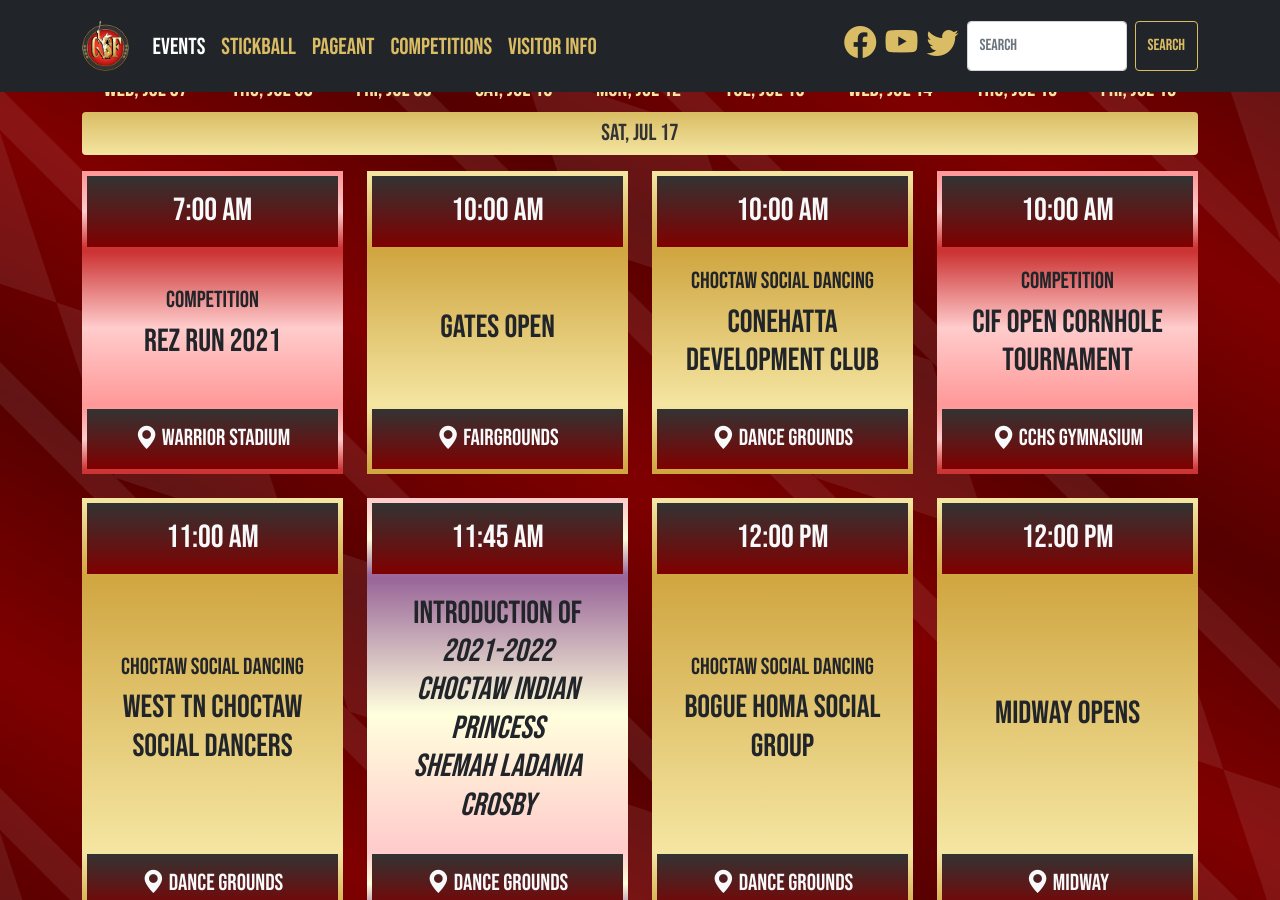
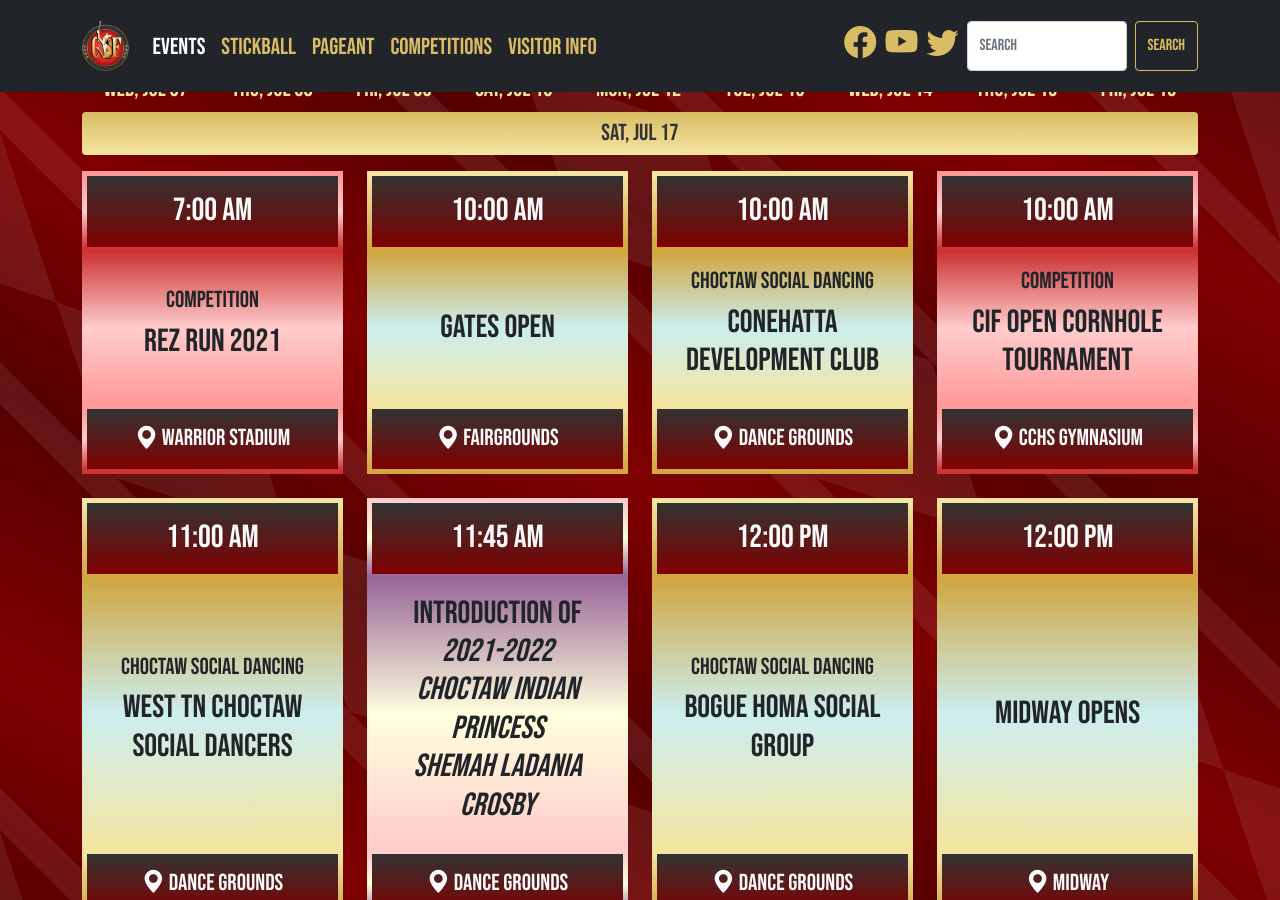
Before and after one commit to smattera/smattera.github.io, a Jekyll site: the page built from events/index.md, in a window 1280 px wide and 900 px high, scrolled down 954 px. Built offline with Jekyll 4.4.1, drawn with Linux system fonts in a browser that asks for light colours; nearby versions of some CDN libraries.

Commit message:
Update main.scss

```diff
--- a/_includes/eventGold.html
+++ b/_includes/eventGold.html
@@ -3,7 +3,7 @@
     <div class="card-header card-gold-border pt-3" style="background:linear-gradient(#333,#800000);">
       <p class="h4">{{ include.time }}</p>
     </div>
-    <div class="card-body text-dark h-100 d-flex flex-column justify-content-center" style="background:linear-gradient(#d0a641,#f4e5a1);">
+    <div class="card-body text-dark h-100 d-flex flex-column justify-content-center" style="background:linear-gradient(#d0a641,#cee,#f4e5a1);">
       <p class="h5">{{ include.div }}</p>
       <p class="h4">{{ include.title }}</p>
     </div>
--- a/assets/css/main.scss
+++ b/assets/css/main.scss
@@ -151,13 +151,13 @@
   background: url("/assets/img/diamond-bg.svg") center repeat,
     linear-gradient(
       30deg,
-      #18181b,
-      #424349,
-      #18181b,
-      #424349,
-      #18181b,
-      #424349,
-      #18181b
+      #111,
+      #444,
+      #111,
+      #444,
+      #111,
+      #444,
+      #111
     );
   background-size: 700px 700px, cover;
   background-attachment: fixed, fixed;
@@ -167,13 +167,13 @@
   background: url("/assets/img/diamond-bg.svg") center repeat,
     linear-gradient(
       30deg,
-      #b09136,
-      #d9bc64,
-      #b09136,
-      #d9bc64,
-      #b09136,
-      #d9bc64,
-      #b09136
+      #b93,
+      #db6,
+      #b93,
+      #db6,
+      #b93,
+      #db6,
+      #b93
     );
   background-size: 700px 700px, cover;
   background-attachment: fixed, fixed;
@@ -235,7 +235,7 @@
   border: 10px solid;
   border-image-slice: 1;
   border-width: 5px;
-  border-image-source: linear-gradient(to bottom, #f4e5a1, #d0a641);
+  border-image-source: linear-gradient(to bottom, #fea, #cee,#da4);
   /* border:thick solid #f4e5a1; */
   /* border-image: linear-gradient(90deg, rgba(208,166,65,1) 0%, rgba(244,229,161,1) 50%, rgba(208,166,65,1) 100%); */
 }
@@ -244,14 +244,14 @@
   border: 15px solid;
   border-image-slice: 1;
   border-width: 5px;
-  border-image-source: linear-gradient(to bottom, #f4e5a1, #d0a641);
+  border-image-source: linear-gradient(to bottom, #fea, #cee,#da4);
 }
 
 .card-red-border {
   border: 10px solid;
   border-image-slice: 1;
   border-width: 5px;
-  border-image-source: linear-gradient(to bottom, #ff9999,#fcc,#cc3333);
+  border-image-source: linear-gradient(to bottom, #f99,#fcc,#c33);
 }
 
 .card-black-border {
```
Also changed, not shown: 1 other file.
